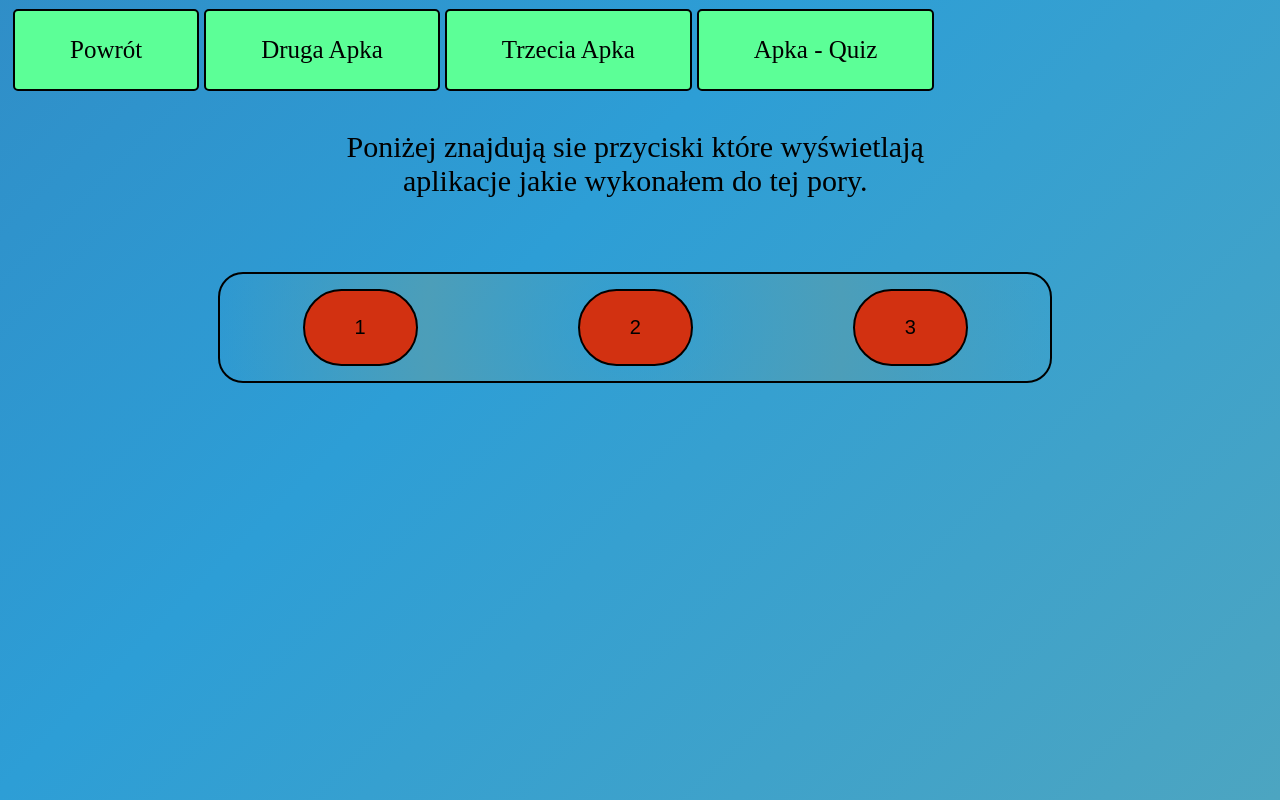
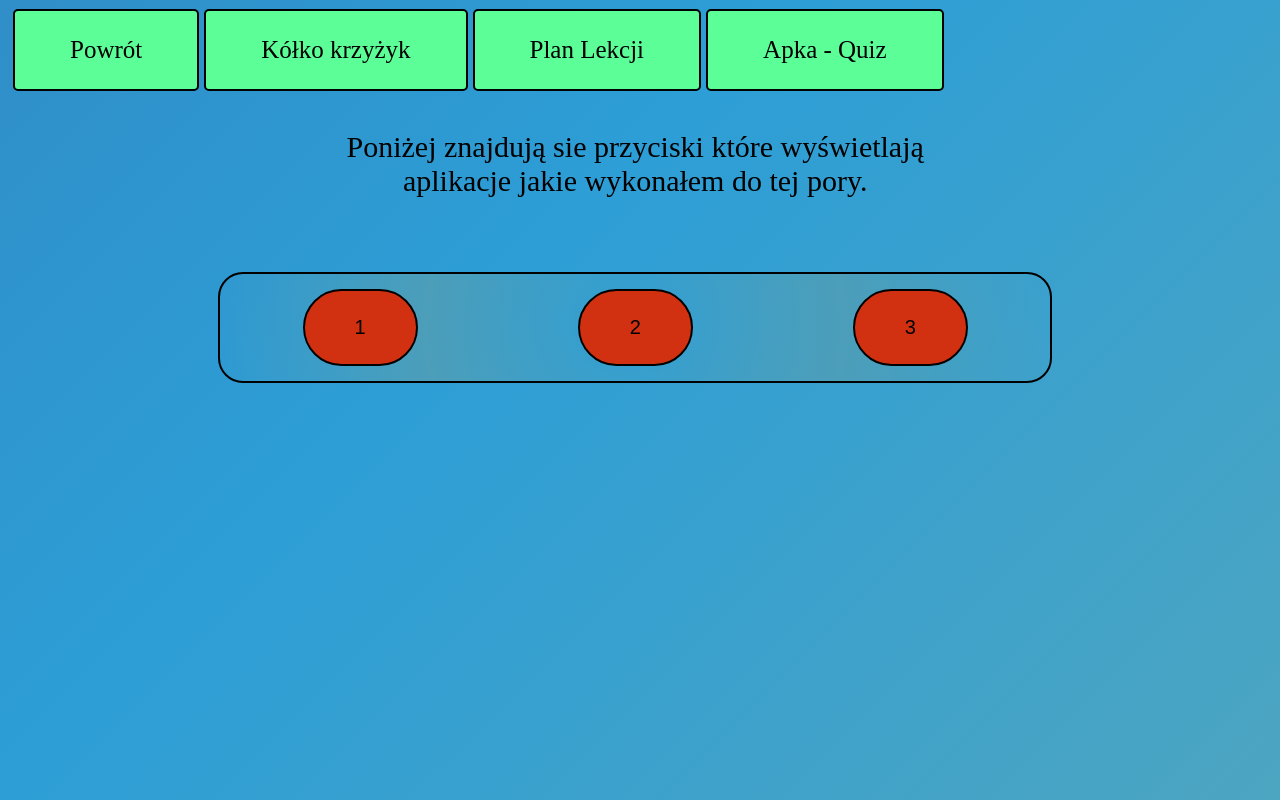
Before and after one commit to ZdaniuManiu/strona1, a website: page public/aplikacje.html in a window 1280 px wide. Shown: the top 800 px of the page. Drawn offline with Linux system fonts and the light colour scheme.

Commit message:
mzineione nazwy przyciskow

```diff
--- a/public/aplikacje.html
+++ b/public/aplikacje.html
@@ -260,8 +260,8 @@ body{
 <body>
     <div class="page-div">
         <a href="index.html">Powrót</a>
-        <a href="aplikacja2.html">Druga Apka</a>
-        <a href="tabela.html">Trzecia Apka</a>
+        <a href="aplikacja2.html">Kółko krzyżyk</a>
+        <a href="tabela.html">Plan Lekcji</a>
         <a href="aplikacja3quiz.html">Apka - Quiz</a>
     </div>
 
```
